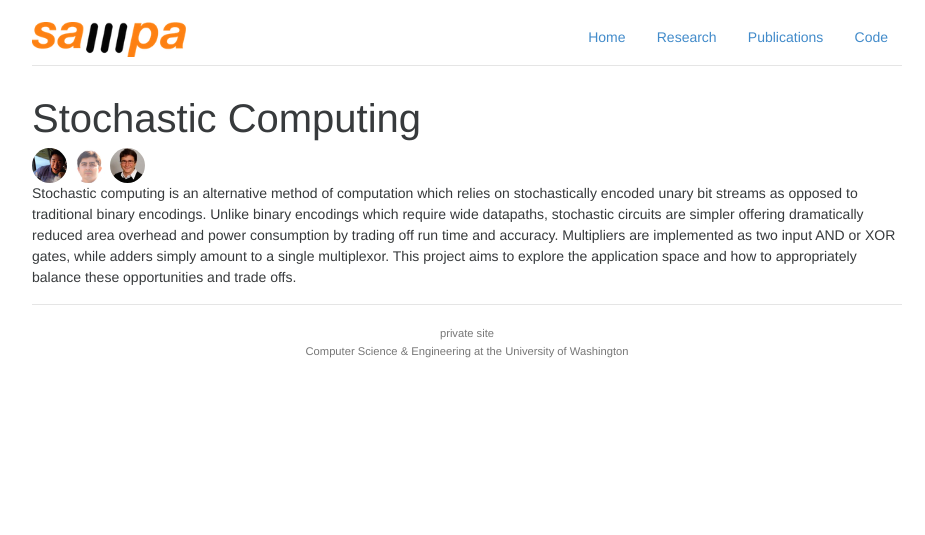
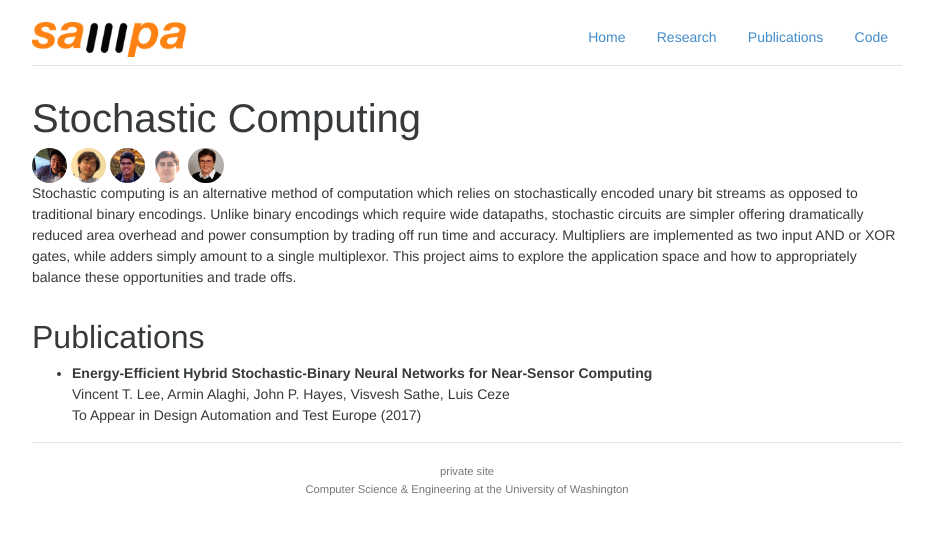
Before and after one commit to uwsampa/sampa-public, a Jekyll site: the page built from _projects/stochastic-computing.md, in a window 1280 px wide. Shown: the top 535 px of the page, without its empty margins (173-1098 px from the left). Built offline with Jekyll 4.4.1, drawn with Linux system fonts in a browser that asks for light colours; nearby versions of some CDN libraries; Markdown is read by kramdown in place of the engine named in the settings.

Commit message:
Update SC

```diff
--- a/_projects/stochastic-computing.md
+++ b/_projects/stochastic-computing.md
@@ -17,3 +19,9 @@
 Unlike binary encodings which require wide datapaths, stochastic circuits are simpler offering dramatically reduced area overhead and power consumption by trading off run time and accuracy.
 Multipliers are implemented as two input AND or XOR gates, while adders simply amount to a single multiplexor.
 This project aims to explore the application space and how to appropriately balance these opportunities and trade offs.
+
+## Publications
+
+- **Energy-Efficient Hybrid Stochastic-Binary Neural Networks for Near-Sensor Computing**<br/>
+  Vincent T. Lee, Armin Alaghi, John P. Hayes, Visvesh Sathe, Luis Ceze<br/>
+  To Appear in Design Automation and Test Europe (2017)
```
Also changed, not shown: other parts of _projects/stochastic-computing.md (+2 -0 lines).
